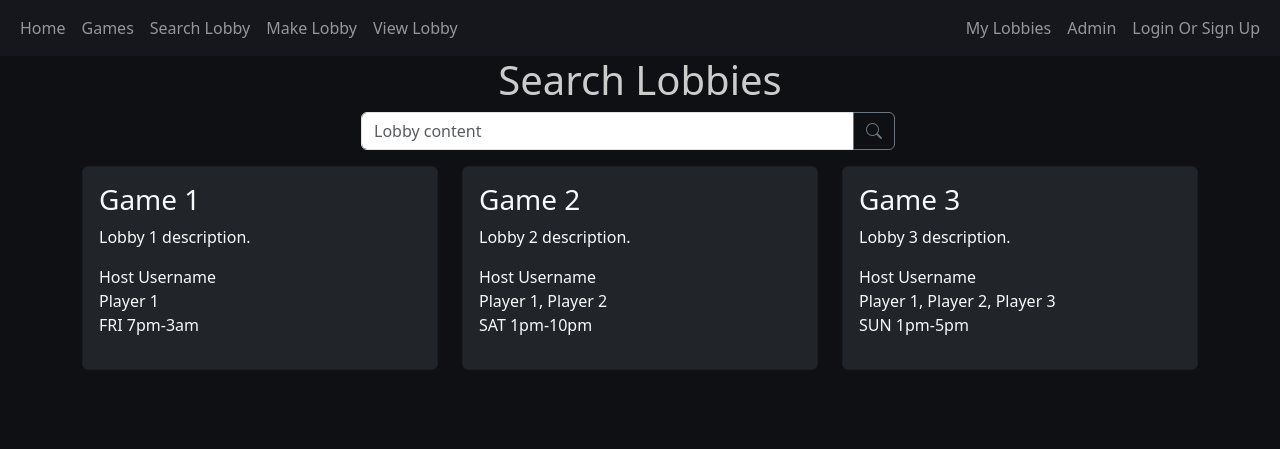
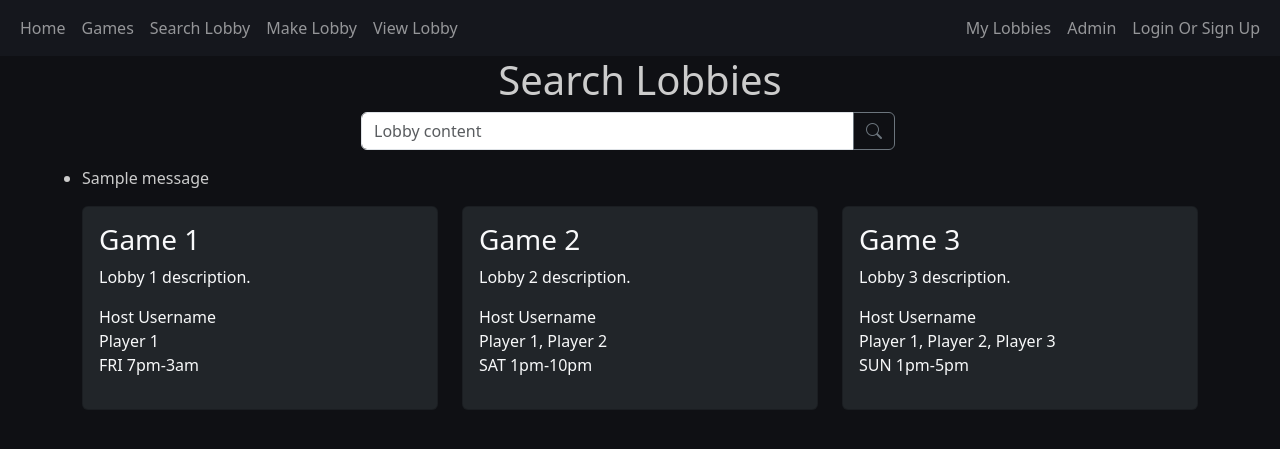
Before and after one commit to justinarat/Teamify, a Flask app: page /lobby-searching in a window 1280 px wide. Shown: the top 449 px of the page. Run offline with Flask 3, Linux system fonts and the light colour scheme; tables that the repository leaves empty hold one stand-in row (values such as "Sample post"); one stand-in notice (Sample message) is shown; some libraries are stand-ins or nearby versions.

Commit message:
Add flash message in lobby searching if lobby is full

```diff
--- a/app/form_routes.py
+++ b/app/form_routes.py
@@ -82,7 +82,7 @@ def join_lobby_request():
         return "lobby id does not exist.", 400
 
     if lobby.is_full():
-        flash("Lobby is full, can't join")
+        flash("Lobby is full, can't join.")
         return redirect(url_for("lobby_searching"))
 
     if not is_joining:
--- a/app/templates/lobby-searching.html
+++ b/app/templates/lobby-searching.html
@@ -19,6 +19,16 @@
         </div>
       </div>
     </form>
+
+    {% with messages = get_flashed_messages() %}
+    {% if messages %}
+    <ul class="flashes">
+      {% for message in messages %}
+      <li>{{ message }}</li>
+      {% endfor %}
+    </ul>
+    {% endif %}
+    {% endwith %}
 
     <article class="col-sm-4">
       <div class="card bg-dark text-light">
```
